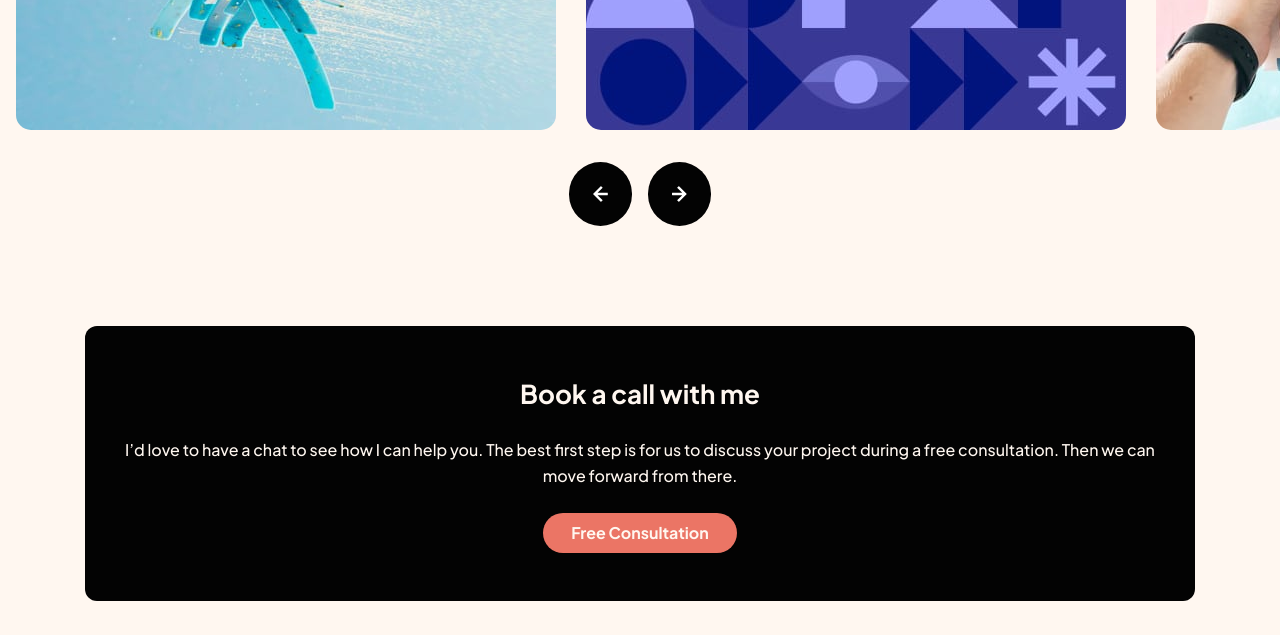
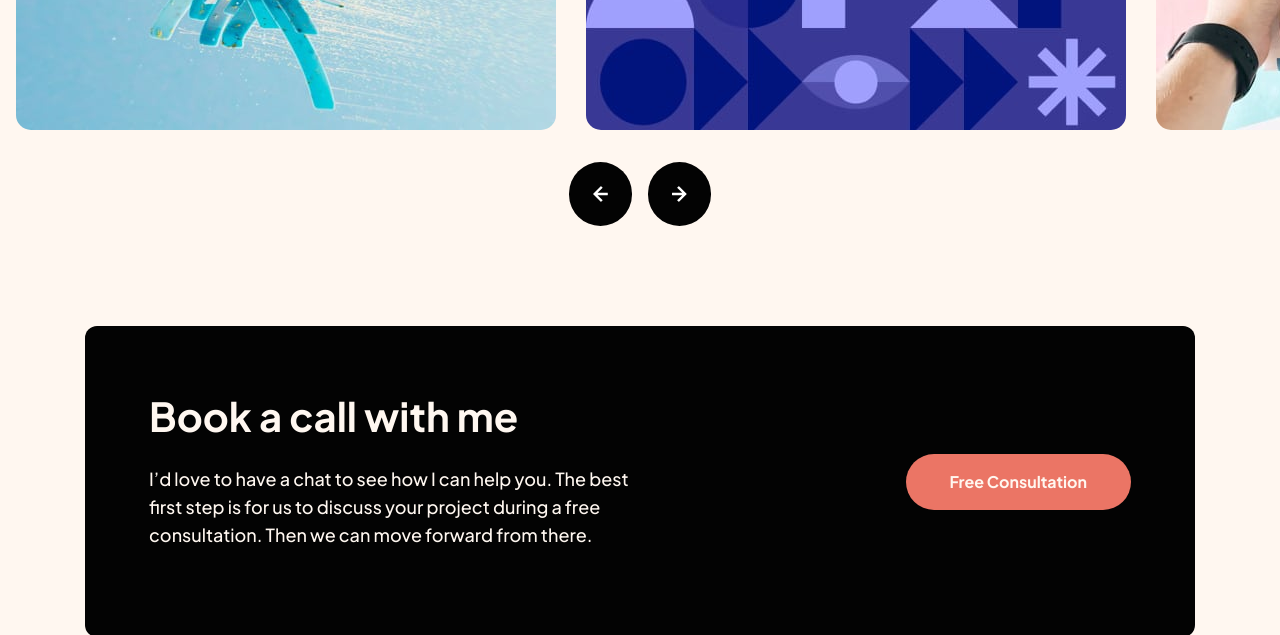
Before and after one commit to AjeaSmith/Design-portfolio, a website built with Vite: page index.html in a window 1280 px wide. Shown: the part 1824-2459 px from the top of the page. Built offline with nearby package versions, Linux system fonts and the light colour scheme.

Commit message:
finished project for all sections and sizes look good on diff view ports

```diff
--- a/index.html
+++ b/index.html
@@ -180,20 +180,44 @@
 			<!-- END OF SECTION 3 -->
 
 			<section>
-				<h2 class="text-center font-bold text-[24px] mb-8 md:text-sm md:mb-14">My Work</h2>
+				<h2
+					class="text-center font-bold text-[24px] mb-8 md:text-sm md:mb-14"
+				>
+					My Work
+				</h2>
 				<div class="carousel_container">
 					<div
 						class="carousel_slide flex scroll-smooth overflow-hidden px-4"
 					>
-						<img class="mr-[15px] md:mr-[30px]" src="./assets/image-slide-1.jpg" alt="" />
+						<img
+							class="mr-[15px] md:mr-[30px]"
+							src="./assets/image-slide-1.jpg"
+							alt=""
+						/>
 
-						<img class="mr-[15px] md:mr-[30px]" src="./assets/image-slide-2.jpg" alt="" />
+						<img
+							class="mr-[15px] md:mr-[30px]"
+							src="./assets/image-slide-2.jpg"
+							alt=""
+						/>
 
-						<img class="mr-[15px] md:mr-[30px]" src="./assets/image-slide-3.jpg" alt="" />
+						<img
+							class="mr-[15px] md:mr-[30px]"
+							src="./assets/image-slide-3.jpg"
+							alt=""
+						/>
 
-						<img class="mr-[15px] md:mr-[30px]" src="./assets/image-slide-4.jpg" alt="" />
+						<img
+							class="mr-[15px] md:mr-[30px]"
+							src="./assets/image-slide-4.jpg"
+							alt=""
+						/>
 
-						<img class="mr-[15px] md:mr-[30px]" src="./assets/image-slide-5.jpg" alt="" />
+						<img
+							class="mr-[15px] md:mr-[30px]"
+							src="./assets/image-slide-5.jpg"
+							alt=""
+						/>
 					</div>
 					<div class="flex justify-center mt-8 mb-[100px]">
 						<img
@@ -211,17 +235,31 @@
 			</section>
 			<!-- END OF SECTION 4 -->
 
-			<section class="mb-10">
+			<section class="mb-10 lg:mb-14">
 				<div class="container">
-					<div class="bg-black text-cream text-center px-6 py-[48px] rounded-xl">
-						<h2 class="font-bold text-[26px]">Book a call with me</h2>
-						<p class="my-6 leading-[26px] text-[16px]">
-							I’d love to have a chat to see how I can help you.
-							The best first step is for us to discuss your
-							project during a free consultation. Then we can move
-							forward from there.
-						</p>
-						<button class="bg-darkOrange hover:bg-lightOrange px-7 py-2 rounded-full font-bold">Free Consultation</button>
+					<div
+						class="grid row-auto justify-center bg-black text-cream px-6 py-[48px] rounded-xl lg:grid-cols-2 lg:items-center lg:p-16"
+					>
+						<div class="book_content text-center lg:text-left">
+							<h2 class="font-bold text-[26px] lg:text-md">
+								Book a call with me
+							</h2>
+							<p
+								class="my-6 leading-[26px] text-[16px] md:w-3/4 md:mx-auto lg:mx-0 lg:text-[18px] lg:w-full lg:leading-[28px]"
+							>
+								I’d love to have a chat to see how I can help
+								you. The best first step is for us to discuss
+								your project during a free consultation. Then we
+								can move forward from there.
+							</p>
+						</div>
+						<div class="justify-self-end">
+							<button
+								class="bg-darkOrange hover:bg-lightOrange px-7 py-2 rounded-full font-bold mx-auto lg:mx-0 lg:text-[16px] lg:px-11 lg:py-4"
+							>
+								Free Consultation
+							</button>
+						</div>
 					</div>
 				</div>
 			</section>
```
Also changed, not shown: dist/output.css.
